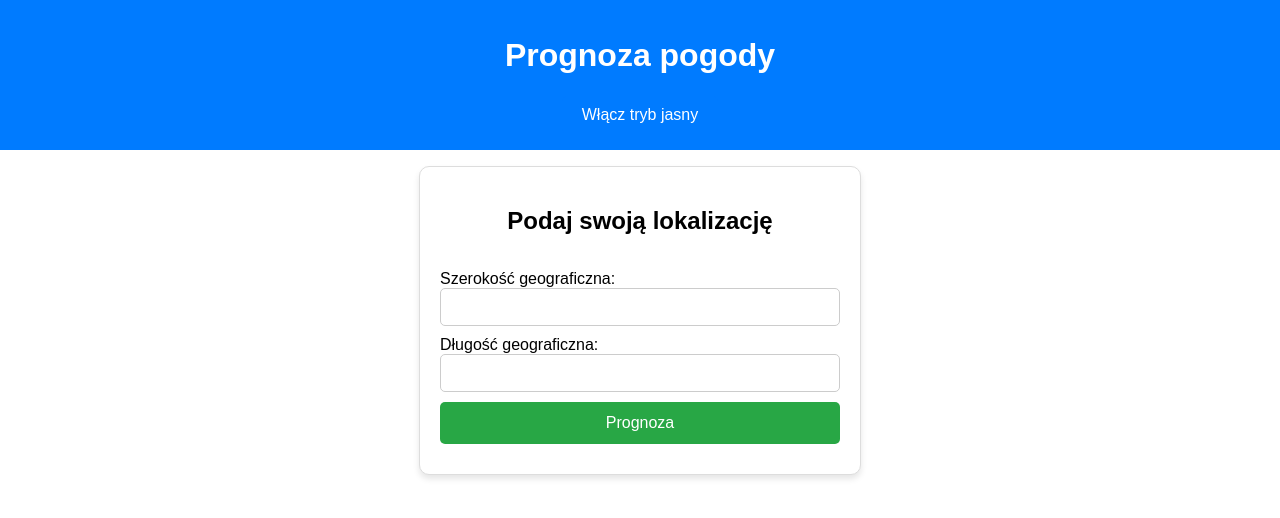
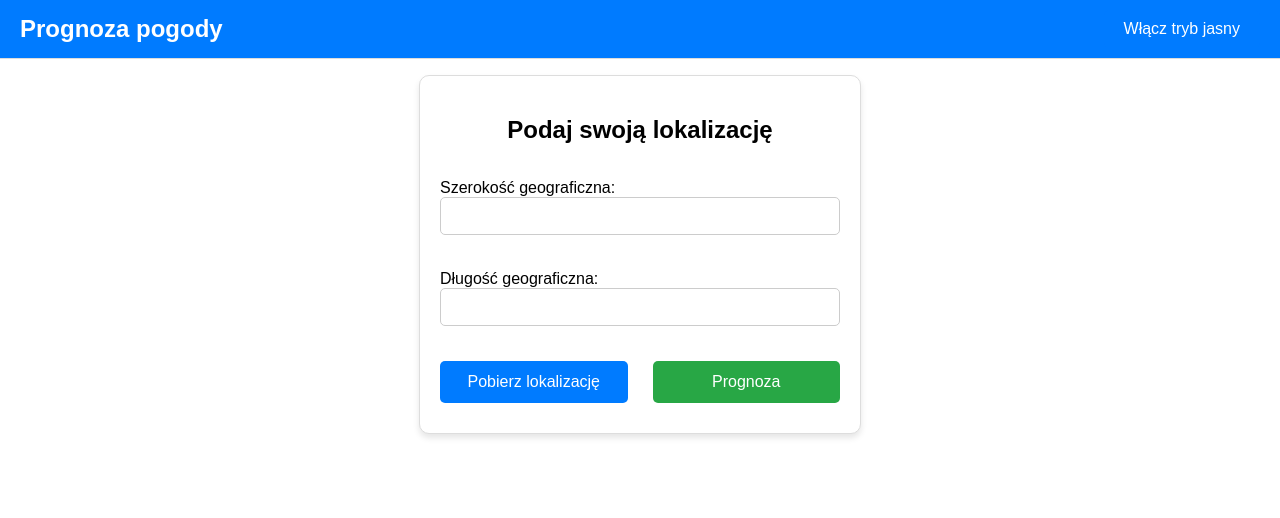
Before and after one commit to masaneo/weather-app-frontend, a Vue app: page / in a window 1280 px wide. Shown: the top 518 px of the page. Built offline with nearby package versions, Linux system fonts and the light colour scheme; the HTML template or start-up script is replaced by a standard one.

Commit message:
add button to get geolocation coords, small style changes

```diff
--- a/src/App.vue
+++ b/src/App.vue
@@ -18,6 +18,7 @@
             Długość geograficzna:
             <input type="number" step="0.00001" min="-180" max="180" v-model="longitude" required />
           </label>
+          <button type="button" @click="getGeolocation">Pobierz lokalizację</button>
           <button type="submit">Prognoza</button>
         </form>
       </div>
@@ -66,6 +67,22 @@ export default {
     toggleTheme() {
       this.theme = this.theme === "light" ? "dark" : "light";
       document.documentElement.setAttribute("data-theme", this.theme);
+    },
+    getGeolocation() {
+      if ("geolocation" in navigator) {
+        navigator.geolocation.getCurrentPosition(
+          (position) => {
+            this.latitude = position.coords.latitude.toFixed(5);
+            this.longitude = position.coords.longitude.toFixed(5);
+          },
+          (error) => {
+            alert("Nie udało się uzyskać lokalizacji. Sprawdź ustawienia przeglądarki.");
+            console.log(error);
+          }
+        );
+      } else {
+        alert("Twoja przeglądarka nie obsługuje Geolocation API.");
+      }
     }
   }
 }
--- a/src/styles.css
+++ b/src/styles.css
@@ -28,10 +28,18 @@ body {
 }
 
 header {
-    padding: 1rem;
-    text-align: center;
-    background-color: var(--highlight-color);
-    color: #fff;
+    display: flex;
+    align-items: center;
+    justify-content: space-between;
+    padding: 10px 20px;
+    background-color: var(--highlight-color, #f1f1f1);
+    border-bottom: 1px solid var(--border-color, #ddd);
+    color: #fff
+}
+
+header h1 {
+    margin: 0; /* Usuń domyślny margines nagłówka */
+    font-size: 24px;
 }
 
 main {
@@ -166,17 +174,47 @@ input[type="number"]:focus {
     box-shadow: 0 0 3px rgba(0, 123, 255, 0.5);
 }
 
+button[type="button"],
 button[type="submit"] {
+  flex: 1;
   padding: 12px;
   font-size: 16px;
-    background-color: var(--primary-color, #28a745);
-    color: var(--text-on-primary, white);
   border: none;
   border-radius: 5px;
   cursor: pointer;
   transition: background-color 0.3s ease;
 }
 
+button[type="button"] {
+  background-color: var(--secondary-color, #007bff);
+  color: var(--text-on-secondary, white);
+  margin-right: 10px;
+}
+
+button[type="button"]:hover {
+  background-color: var(--secondary-hover-color, #0056b3);
+}
+
+button[type="submit"] {
+  background-color: var(--primary-color, #28a745);
+  color: var(--text-on-primary, white);
+}
+
 button[type="submit"]:hover {
   background-color: var(--primary-hover-color, #218838);
 }
+
+form {
+  display: flex;
+  flex-wrap: wrap;
+  gap: 15px;
+}
+
+form label {
+  flex: 1 1 100%;
+}
+
+button[type="button"],
+button[type="submit"] {
+  flex: 1 1 calc(50% - 15px);
+}
```
Lines whose indentation alone changed are shown as unchanged.
